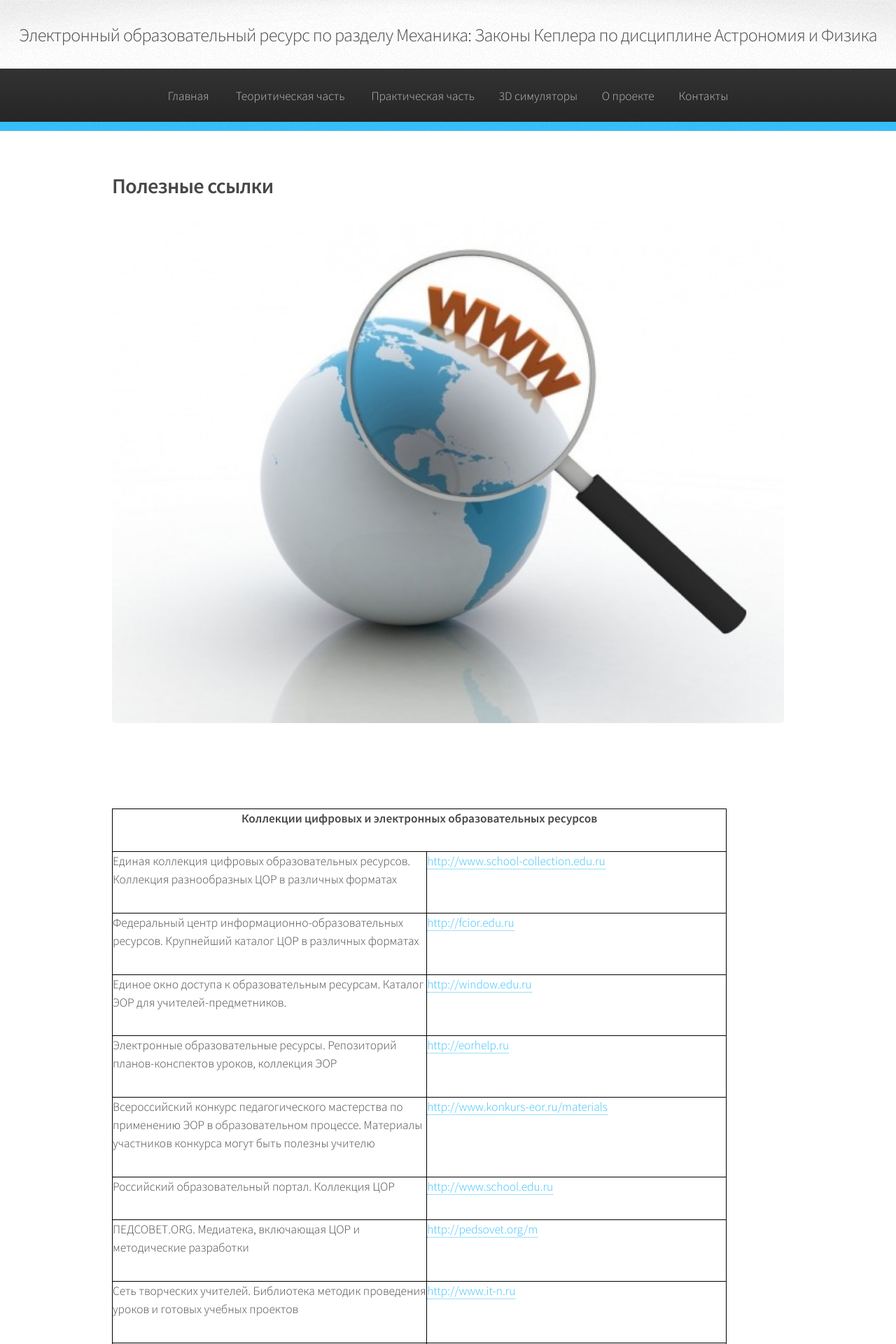
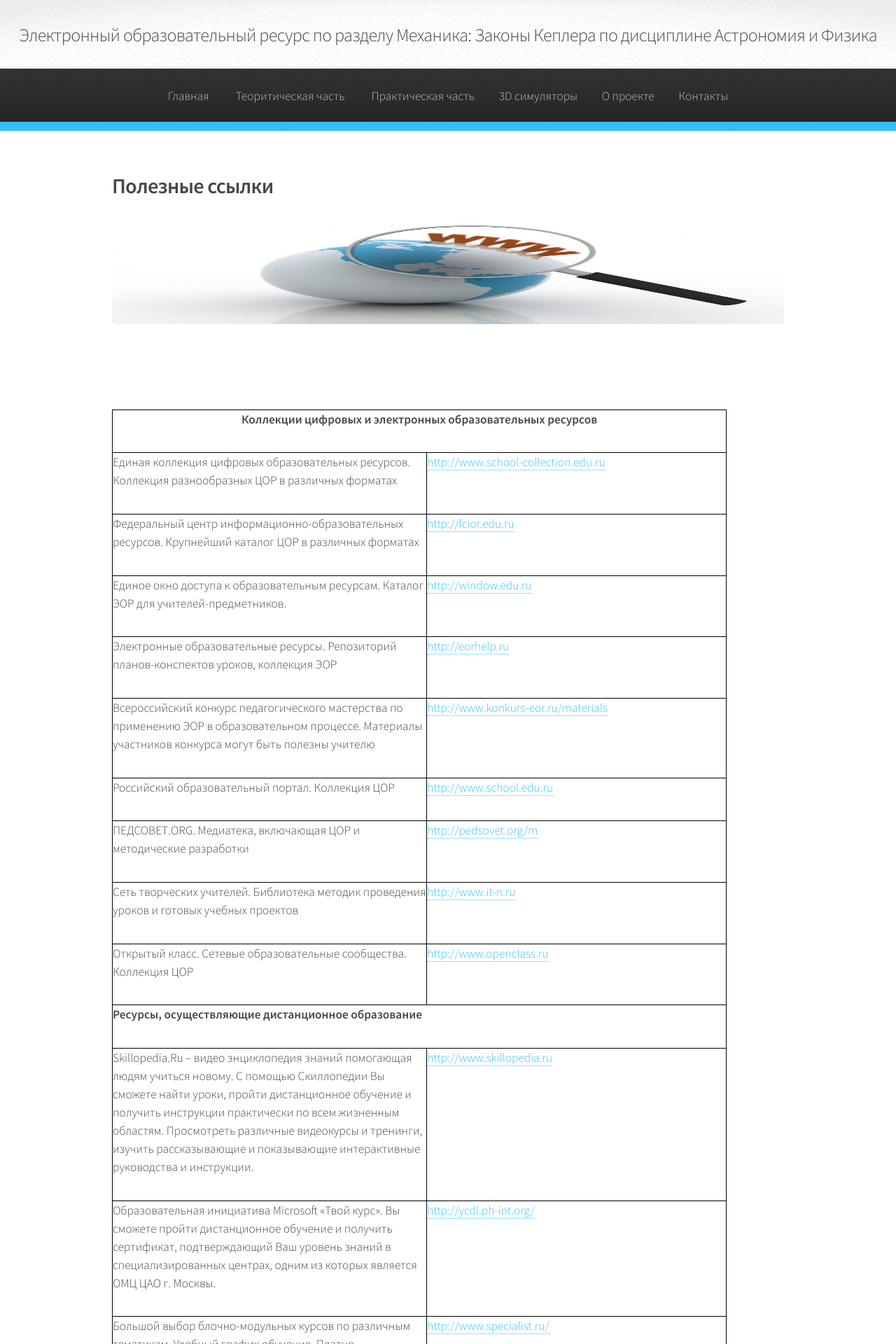
Before and after one commit to VlPop/VlPop.github.io, a Jekyll site: the page built from 1T-P_link.html, in a window 1280 px wide. Shown: the top 1920 px of the page at 70% size. Built offline with Jekyll 4.4.1, drawn with Linux system fonts in a browser that asks for light colours.

Commit message:
Update 1T-P_link.html

```diff
--- a/1T-P_link.html
+++ b/1T-P_link.html
@@ -17,7 +17,7 @@ layout: default
 							<p></p>
 						</header>
 
-						<span class="image featured"><img src="{{ site.baseurl }}/assets/images/ssylki.jpg.jpg" height="20%" alt="" /></span>
+						<span class="image featured"><img src="{{ site.baseurl }}/assets/images/ssylki.jpg.jpg" height="150" width="250"  alt="" /></span>
 
 						</head>
 
```
